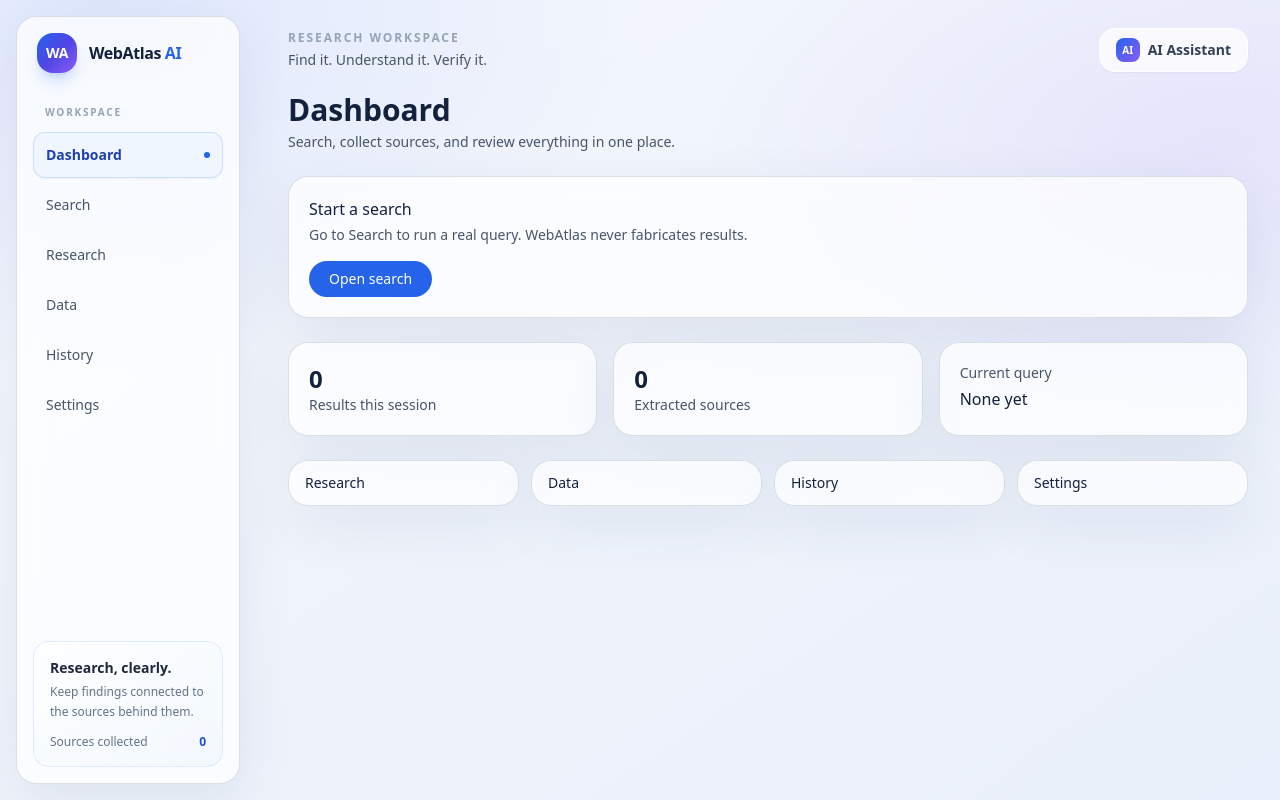
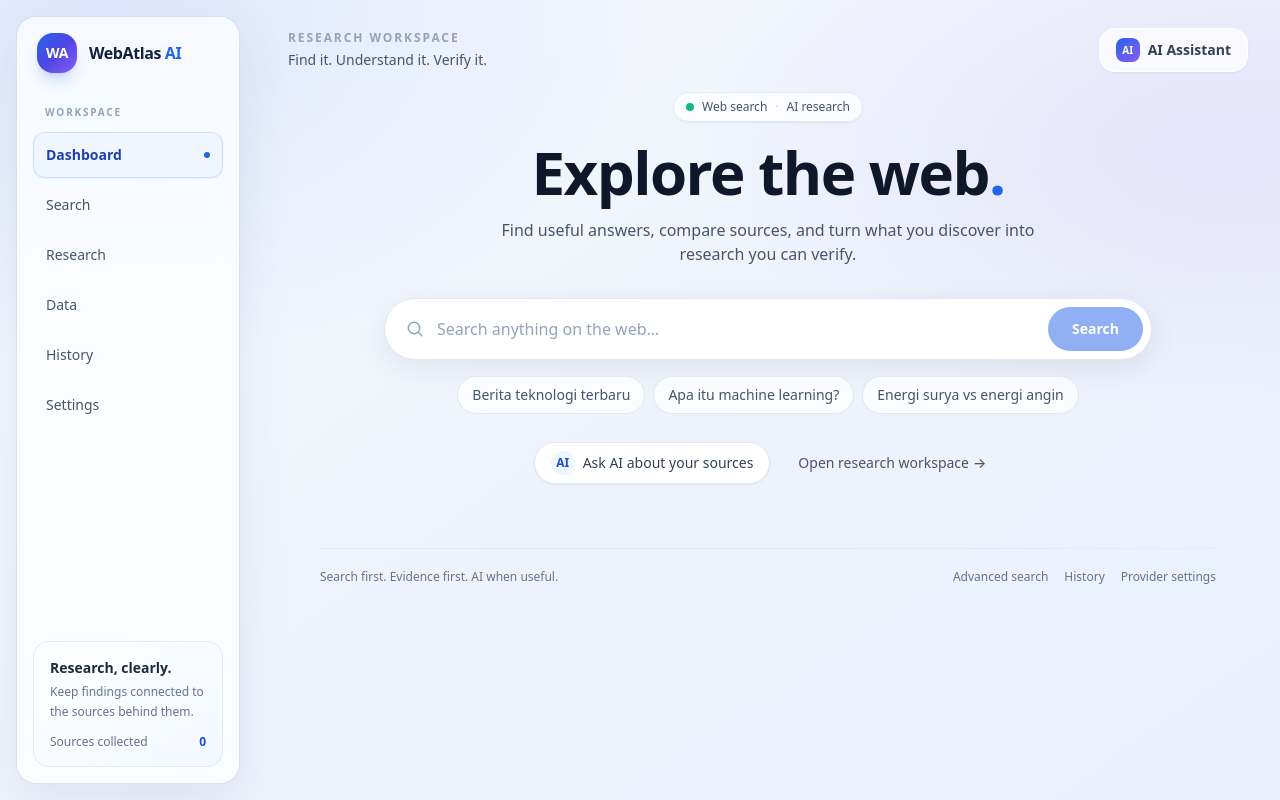
Before and after one commit to Magnw27/webatlasai, a Next.js app: page / in a window 1280 px wide. Built offline with nearby package versions, Linux system fonts and the light colour scheme.

Commit message:
Build Google-style search-first WebAtlas homepage

```diff
--- a/app/page.tsx
+++ b/app/page.tsx
@@ -1,65 +1,200 @@
 "use client";
 
 import Link from "next/link";
-import { Card, PageHeader } from "@/components/ui/Primitives";
+import { useEffect, useState } from "react";
+import { ResultCard } from "@/components/search/ResultCard";
+import { ErrorNotice, Loading } from "@/components/ui/Primitives";
 import { useSession } from "@/components/session/SessionProvider";
+import type { SearchResult } from "@/types";
 
-export default function DashboardPage() {
-  const { query, results, sources, hydrated } = useSession();
+const SUGGESTIONS = [
+  "Berita teknologi terbaru",
+  "Apa itu machine learning?",
+  "Energi surya vs energi angin",
+];
+
+export default function HomePage() {
+  const { query, results, setQuery, setResults, sources, hydrated } = useSession();
+  const [input, setInput] = useState("");
+  const [loading, setLoading] = useState(false);
+  const [error, setError] = useState<string | null>(null);
+  const [notConfigured, setNotConfigured] = useState(false);
+  const [searched, setSearched] = useState(false);
+  const [elapsed, setElapsed] = useState<number | null>(null);
+
+  useEffect(() => {
+    if (!hydrated || !query) return;
+    setInput(query);
+    setSearched(results.length > 0);
+  }, [hydrated, query, results.length]);
+
+  async function submit(event: React.FormEvent<HTMLFormElement>) {
+    event.preventDefault();
+    const term = input.trim();
+    if (term.length < 2 || loading) return;
+
+    setLoading(true);
+    setError(null);
+    setNotConfigured(false);
+    setSearched(true);
+    setElapsed(null);
+
+    try {
+      const started = Date.now();
+      const response = await fetch(`/api/search?q=${encodeURIComponent(term)}`, {
+        headers: { Accept: "application/json" },
+        cache: "no-store",
+      });
+      const data = (await response.json()) as {
+        query?: string;
+        results?: SearchResult[];
+        error?: string;
+        notConfigured?: boolean;
+        tookMs?: number;
+      };
+
+      if (!response.ok) {
+        if (data.notConfigured) {
+          setNotConfigured(true);
+          setResults([]);
+          setQuery(term);
+          return;
+        }
+        throw new Error(data.error ?? `Search failed (HTTP ${response.status}).`);
+      }
+
+      setQuery(data.query ?? term);
+      setResults(Array.isArray(data.results) ? data.results : []);
+      setElapsed(typeof data.tookMs === "number" ? data.tookMs : Date.now() - started);
+    } catch (cause) {
+      setError(cause instanceof Error ? cause.message : "Search failed. Please try again.");
+      setResults([]);
+    } finally {
+      setLoading(false);
+    }
+  }
+
+  function askAi() {
+    window.dispatchEvent(new Event("webatlas:open-assistant"));
+  }
 
   return (
-    <div>
-      <PageHeader
-        title="Dashboard"
-        subtitle="Search, collect sources, and review everything in one place."
-      />
+    <div className="home-page mx-auto max-w-5xl">
+      <section className={`home-hero text-center ${searched ? "home-hero-compact" : ""}`}>
+        <div className="mx-auto mb-5 flex w-fit items-center gap-2 rounded-full border border-blue-100 bg-white/80 px-3 py-1.5 text-xs font-medium text-slate-600 shadow-sm">
+          <span className="h-2 w-2 rounded-full bg-emerald-500" />
+          Web search <span className="text-slate-300">·</span> AI research
+        </div>
+        <h1 className="home-title text-4xl font-semibold tracking-tight text-slate-900 sm:text-5xl md:text-6xl">
+          Explore the web<span className="text-blue-600">.</span>
+        </h1>
+        <p className="mx-auto mt-4 max-w-xl text-sm leading-6 text-slate-600 sm:text-base">
+          Find useful answers, compare sources, and turn what you discover into research you can verify.
+        </p>
 
-      <Card className="mb-6">
-        <h2 className="text-base font-medium">Start a search</h2>
-        <p className="mt-1 text-sm text-slate-600">
-          Go to Search to run a real query. WebAtlas never fabricates results.
-        </p>
-        <Link
-          href="/search"
-          className="mt-4 inline-block rounded-full bg-blue-600 px-5 py-2 text-sm font-medium text-white"
-        >
-          Open search
-        </Link>
-      </Card>
+        <form role="search" onSubmit={submit} className="home-search mx-auto mt-8 flex max-w-3xl items-center gap-2 rounded-full border border-slate-200 bg-white p-2 shadow-[0_8px_30px_rgba(15,23,42,0.07)] transition focus-within:border-blue-300 focus-within:shadow-[0_10px_34px_rgba(59,130,246,0.12)]">
+          <label className="sr-only" htmlFor="home-search-input">Search the web</label>
+          <svg aria-hidden="true" viewBox="0 0 24 24" fill="none" className="ml-3 h-5 w-5 shrink-0 text-slate-400" stroke="currentColor" strokeWidth="1.8">
+            <circle cx="10.8" cy="10.8" r="6.8" />
+            <path d="m16 16 4.2 4.2" strokeLinecap="round" />
+          </svg>
+          <input
+            id="home-search-input"
+            value={input}
+            onChange={(event) => setInput(event.target.value)}
+            placeholder="Search anything on the web…"
+            maxLength={300}
+            autoComplete="off"
+            className="min-h-11 min-w-0 flex-1 border-0 bg-transparent px-1 text-base text-slate-800 outline-none placeholder:text-slate-400 focus:ring-0"
+          />
+          {input && (
+            <button type="button" onClick={() => setInput("")} className="hidden rounded-full px-2 py-1 text-sm text-slate-500 hover:bg-slate-100 sm:inline-flex" aria-label="Clear search">
+              Clear
+            </button>
+          )}
+          <button
+            type="submit"
+            disabled={loading || input.trim().length < 2}
+            className="min-h-11 shrink-0 rounded-full bg-blue-600 px-5 text-sm font-semibold text-white transition hover:bg-blue-700 disabled:cursor-not-allowed disabled:opacity-50 sm:px-6"
+          >
+            {loading ? "Searching…" : "Search"}
+          </button>
+        </form>
 
-      <div className="grid gap-4 sm:grid-cols-3">
-        <Card>
-          <div className="text-2xl font-semibold">{hydrated ? results.length : "—"}</div>
-          <div className="text-sm text-slate-600">Results this session</div>
-        </Card>
-        <Card>
-          <div className="text-2xl font-semibold">{hydrated ? sources.length : "—"}</div>
-          <div className="text-sm text-slate-600">Extracted sources</div>
-        </Card>
-        <Card>
-          <div className="text-sm text-slate-600">Current query</div>
-          <div className="mt-1 truncate text-base font-medium">
-            {query || "None yet"}
+        <div className="mt-4 flex flex-wrap items-center justify-center gap-2">
+          {SUGGESTIONS.map((suggestion) => (
+            <button
+              key={suggestion}
+              type="button"
+              onClick={() => setInput(suggestion)}
+              className="rounded-full border border-slate-200 bg-white/75 px-3.5 py-2 text-xs text-slate-600 transition hover:border-blue-200 hover:bg-blue-50 hover:text-blue-700 sm:text-sm"
+            >
+              {suggestion}
+            </button>
+          ))}
+        </div>
+
+        {!searched && (
+          <div className="mt-7 flex flex-wrap items-center justify-center gap-3">
+            <button type="button" onClick={askAi} className="inline-flex min-h-10 items-center gap-2 rounded-full border border-slate-200 bg-white px-4 py-2 text-sm font-medium text-slate-700 shadow-sm transition hover:border-blue-200 hover:text-blue-700">
+              <span className="flex h-6 w-6 items-center justify-center rounded-full bg-blue-50 text-xs font-bold text-blue-700">AI</span>
+              Ask AI about your sources
+            </button>
+            <Link href="/research" className="inline-flex min-h-10 items-center rounded-full px-4 py-2 text-sm font-medium text-slate-600 transition hover:bg-white hover:text-slate-900">
+              Open research workspace <span aria-hidden="true" className="ml-1">→</span>
+            </Link>
           </div>
-        </Card>
-      </div>
+        )}
+      </section>
 
-      <nav aria-label="Quick actions" className="mt-6 grid gap-3 sm:grid-cols-2 lg:grid-cols-4">
-        {[
-          { href: "/research", label: "Research" },
-          { href: "/data", label: "Data" },
-          { href: "/history", label: "History" },
-          { href: "/settings", label: "Settings" },
-        ].map((item) => (
-          <Link
-            key={item.href}
-            href={item.href}
-            className="surface px-4 py-3 text-sm font-medium hover:border-blue-300"
-          >
-            {item.label}
-          </Link>
-        ))}
-      </nav>
+      {(loading || error || notConfigured || (searched && !loading)) && (
+        <section aria-label="Search results" className="mx-auto mt-10 max-w-4xl">
+          <div className="mb-4 flex flex-wrap items-center justify-between gap-2 border-b border-slate-200/80 pb-3">
+            <div>
+              <h2 className="text-sm font-semibold text-slate-800">
+                {loading ? "Searching the web" : notConfigured ? "Search needs setup" : error ? "Search unavailable" : `Results for “${query}”`}
+              </h2>
+              {!loading && !error && !notConfigured && (
+                <p className="mt-1 text-xs text-slate-500">
+                  {results.length} result{results.length === 1 ? "" : "s"}
+                  {elapsed !== null ? ` · ${(elapsed / 1000).toFixed(1)}s` : ""}
+                </p>
+              )}
+            </div>
+            {sources.length > 0 && (
+              <button type="button" onClick={askAi} className="rounded-full border border-blue-200 bg-blue-50 px-3.5 py-2 text-xs font-semibold text-blue-700 transition hover:bg-blue-100 sm:text-sm">
+                Ask AI · {sources.length} source{sources.length === 1 ? "" : "s"}
+              </button>
+            )}
+          </div>
+
+          {loading && <Loading label="Finding real web results…" />}
+          {error && <ErrorNotice message={error} />}
+          {notConfigured && (
+            <ErrorNotice message="Live search is not configured yet. Add TAVILY_API_KEY to your Vercel project environment variables, then redeploy. WebAtlas will not invent search results." />
+          )}
+          {!loading && !error && !notConfigured && results.length === 0 && (
+            <div className="rounded-2xl border border-dashed border-slate-300 bg-white/60 px-5 py-10 text-center">
+              <h3 className="font-medium text-slate-800">No results found</h3>
+              <p className="mt-1 text-sm text-slate-500">Try broader keywords or phrase your question differently.</p>
+            </div>
+          )}
+          {!loading && !error && !notConfigured && results.length > 0 && (
+            <div className="space-y-3">
+              {results.map((result) => <ResultCard key={result.id} result={result} />)}
+            </div>
+          )}
+        </section>
+      )}
+
+      <footer className="mx-auto mt-16 flex max-w-4xl flex-col items-center justify-between gap-3 border-t border-slate-200/70 py-5 text-xs text-slate-500 sm:flex-row">
+        <p>Search first. Evidence first. AI when useful.</p>
+        <div className="flex flex-wrap items-center justify-center gap-4">
+          <Link href="/search" className="hover:text-blue-700">Advanced search</Link>
+          <Link href="/history" className="hover:text-blue-700">History</Link>
+          <Link href="/settings" className="hover:text-blue-700">Provider settings</Link>
+        </div>
+      </footer>
     </div>
   );
 }
```
